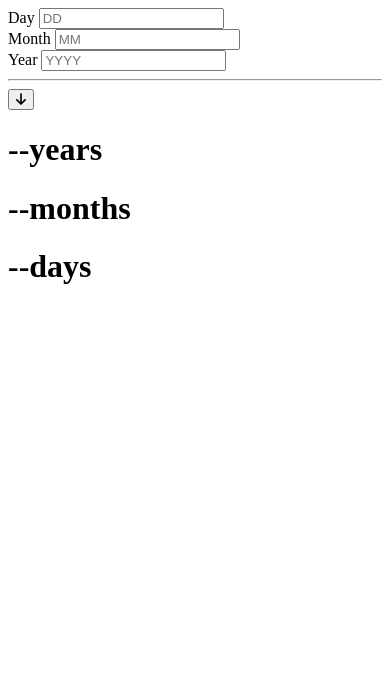
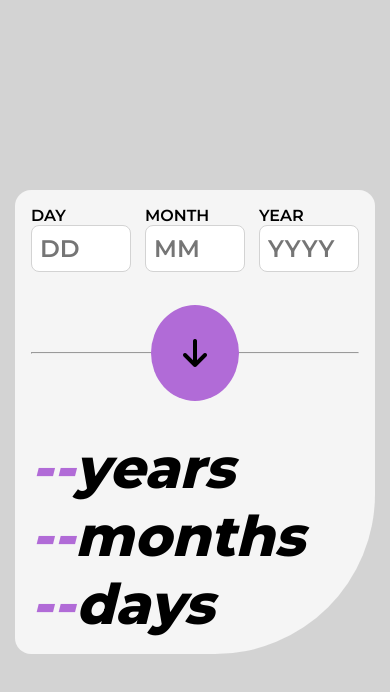
Before and after one commit to xoanish/Age_Calculator, a plain HTML site: page index.html in a window 390 px wide. Drawn offline with Linux system fonts and the light colour scheme.

Commit message:
Css Complete JS start

```diff
--- a/style.css
+++ b/style.css
@@ -3,17 +3,132 @@
 /* font-family: 'Montserrat', sans-serif;
 font-family: 'Poppins', sans-serif; */
 
+*{
+    margin: 0;
+    padding: 0;
+    box-sizing: border-box;
+    font-family: 'Montserrat', sans-serif;
+}
 
+body{
+    min-height: 100vh;
+    display: flex;
+    align-items: center;
+    justify-content: center;
+    background-color: lightgray;
+}
 
+.card{
+    background-color: whitesmoke;
+    width: 600px;
+    border-radius: 1rem 1rem 10rem 1rem;
+}
 
+.container{
+    padding: 2rem;
+    display: flex;
+    flex-direction: column;
+}
 
+form{
+    display: flex;
+    flex-direction: column;
+}
 
+.form_container{
+    display: flex;
+    gap: 2rem;
+}
 
+.block{
+    display: flex;
+    flex-direction: column;
+}
 
+.block label{
+    text-transform: uppercase;
+    font-weight: 600;
+}
 
+input{
+    width: 100px;
+    padding: .5rem;
+    border-radius: .5rem;
+    border: 1px solid lightgray;
+    display: flex;
+    align-items: center;
+    font-size: 1.5rem;
+}
+
+input::placeholder{
+    font-size: 1.5rem;
+    font-weight: 600;
+}
+
+.submit_block{
+    display: flex;
+    align-items: center;
+}
+
+.submit_block hr{
+    width: 100%;
+}
+
+.submit_block .submit_btn{
+    font-size: 2rem;
+    border-radius: 50%;
+    padding: 2rem;
+    background-color: rgb(177, 107, 215);
+    border: none;
+    cursor: pointer;
+    display: flex;
+    align-items: center;
+    justify-content: center;
+}
+
+.output span{
+    color: rgb(177, 107, 215);
+}
+
+.output h1{
+    font-size: 5rem;
+    font-weight: 800;
+    font-style: italic;
+    height: fit-content;
+}
+
+small{
+    color: red;
+}
 
 
 
 @media screen and (max-width:600px){
+    .card{
+        width: 360px;
+    }
+    .container{
+        padding: 1rem;
+    }
+    .form_container{
+        margin-bottom: 5rem;
+        gap: 0;
+        justify-content: space-between;
+    }
+    .submit_block{
+        position: relative;
+    }
+    .submit_btn{
+        position: absolute;
+        top: 50%;
+        left: 50%;
+        transform: translate(-50%, -50%);
 
+    }
+    .output{
+        margin-top: 5rem;
+    }
+    .output h1{
+        font-size: 3.5rem;
+    }
 }
```
